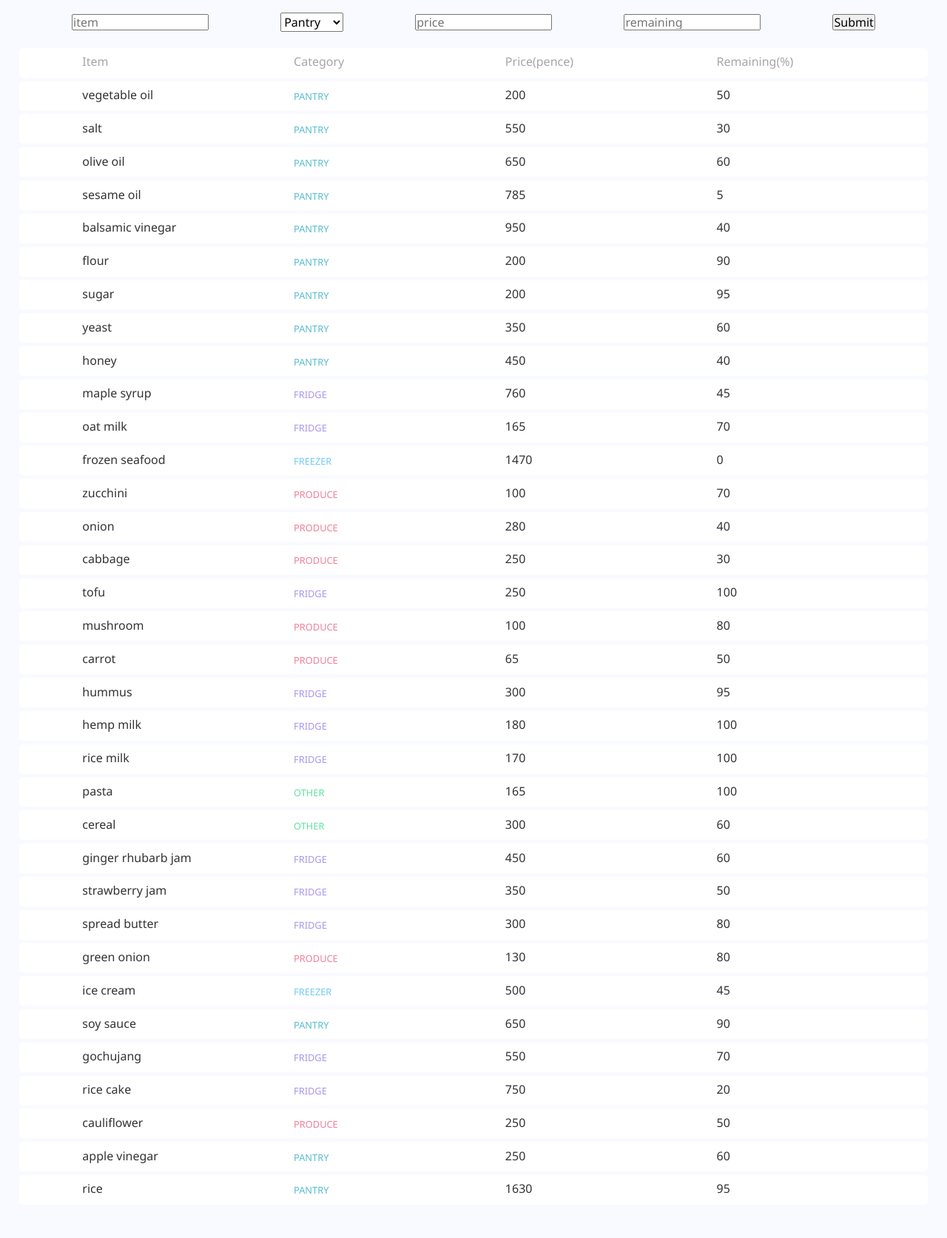
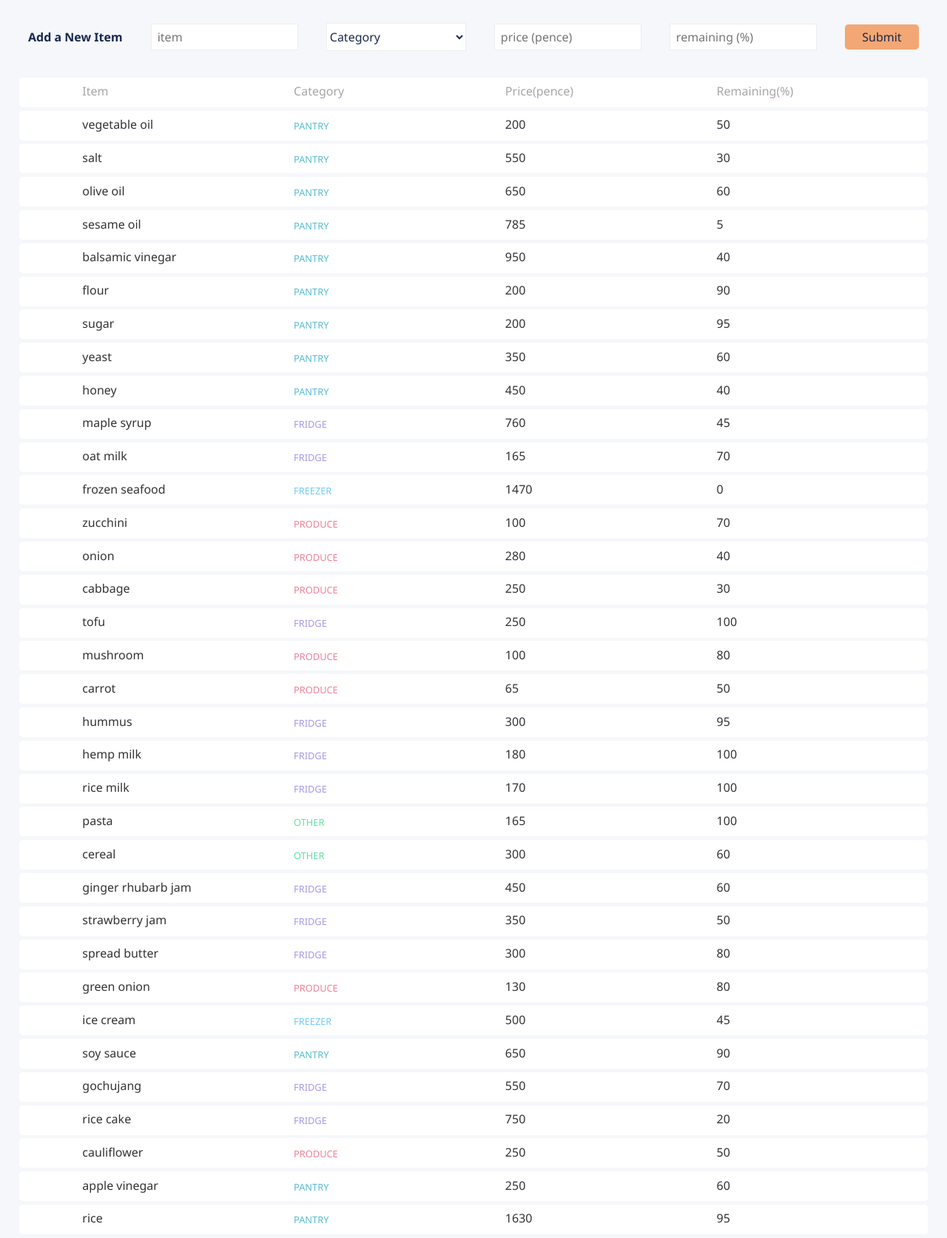
Before and after one commit to AlisonYoon/collectorsapp, a PHP site: page / in a window 1280 px wide. Shown: the part 54-1727 px from the top of the page at 74% size. Before the commit the page ends 1667 px from the top, so only its background shows below. Run offline with PHP 8.4, Linux system fonts and the light colour scheme; data comes from the database, SQL or seed files in the repository.

Commit message:
form style changed, body background color changed

```diff
--- a/index.php
+++ b/index.php
@@ -25,17 +25,20 @@ $groceryItemsArray = processData($groceryItems);
     </ul>
 </header>
 <section>
+
     <form action="index.php" method="get">
-        <input type="text" name="item" placeholder="item">
-        <select name="category">
+        <p>Add a New Item</p>
+        <input type="text" name="item" placeholder="item" required>
+        <select name="category" required>
+            <option value="" disabled selected hidden>Category</option>
             <option value="pantry">Pantry</option>
             <option value="fridge">Fridge</option>
             <option value="freezer">Freezer</option>
             <option value="produce">Produce</option>
             <option value="other">Other</option>
         </select>
-        <input type="text" name="price" placeholder="price">
-        <input type="text" name="remaining" placeholder="remaining">
+        <input type="text" name="price" placeholder="price (pence)" required>
+        <input type="text" name="remaining" placeholder="remaining (%)" required>
         <input type="submit">
     </form>
 </section>
--- a/styles.css
+++ b/styles.css
@@ -13,7 +13,7 @@ ul {
 }
 body {
     font-family: 'Noto Sans', sans-serif;
-    background: rgb(249, 250, 255);
+    background: #f5f7fb;
 }
 header {
     height: 54px;
@@ -59,9 +59,37 @@ div ul li {
 }
 form {
     display: flex;
-    height: 60px;
+    height: 100px;
     align-items: center;
     justify-content: space-evenly;
+}
+form p, form input, form select, form input[type=submit] {
+    color: #1A294E;
+}
+form input, form select {
+    border: 1px solid #ededed;
+}
+form p {
+    font-weight: 700;
+}
+form input {
+    padding: 0.5rem;
+}
+form select {
+    width: 189px;
+    height: 38px;
+    background: #fff;
+}
+form input[type=submit] {
+    background: #F3A774;
+    width: 100px;
+    border: none;
+    -webkit-border-radius: 0.3rem;
+    -moz-border-radius: 0.3rem;
+    border-radius: 0.3rem;
+}
+form input[type=submit]:hover{
+    cursor: pointer;
 }
 .PANTRY-row, .FRIDGE-row, .FREEZER-row, .PRODUCE-row, .OTHER-row {
     font-size: 0.8rem;
```
